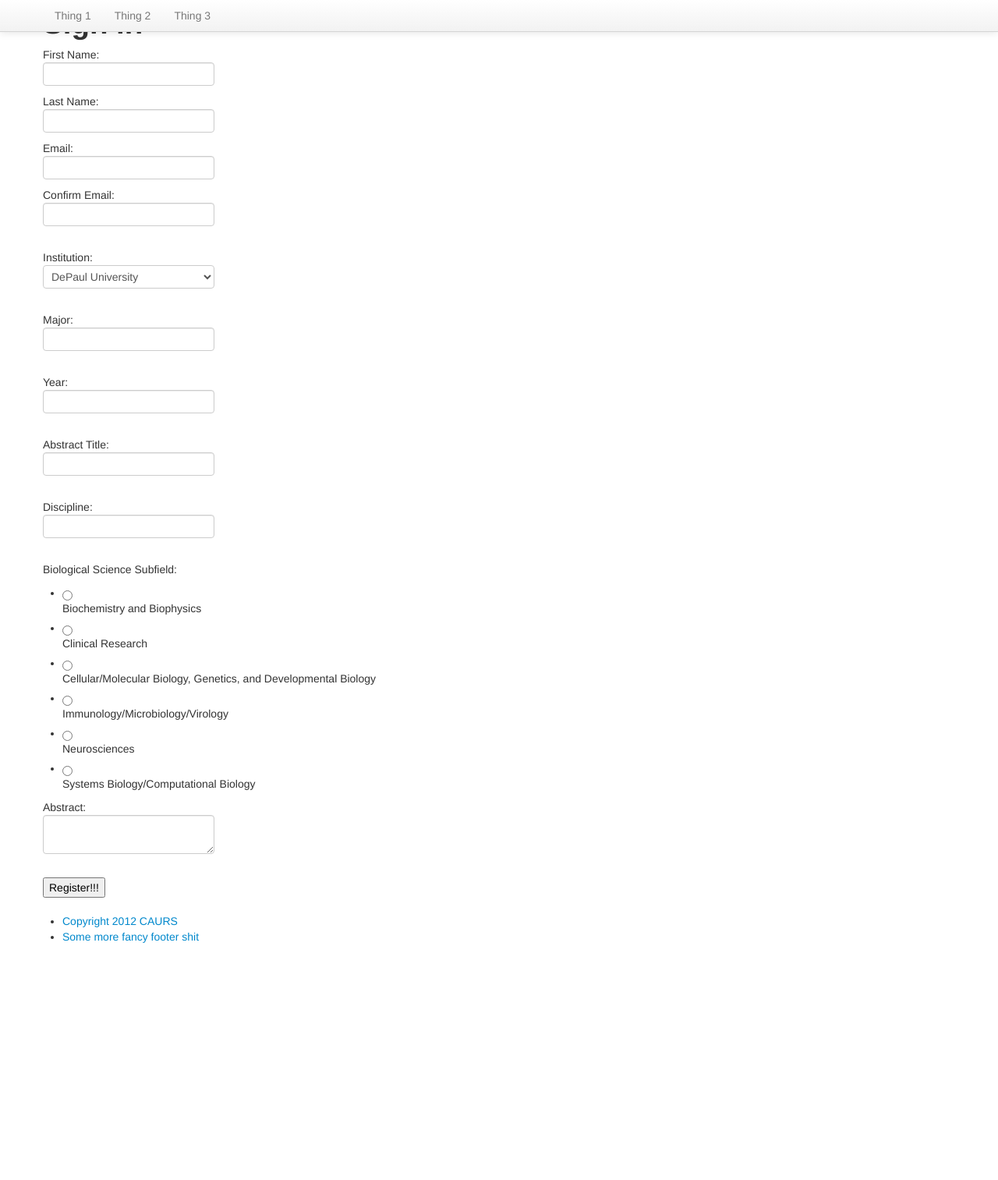
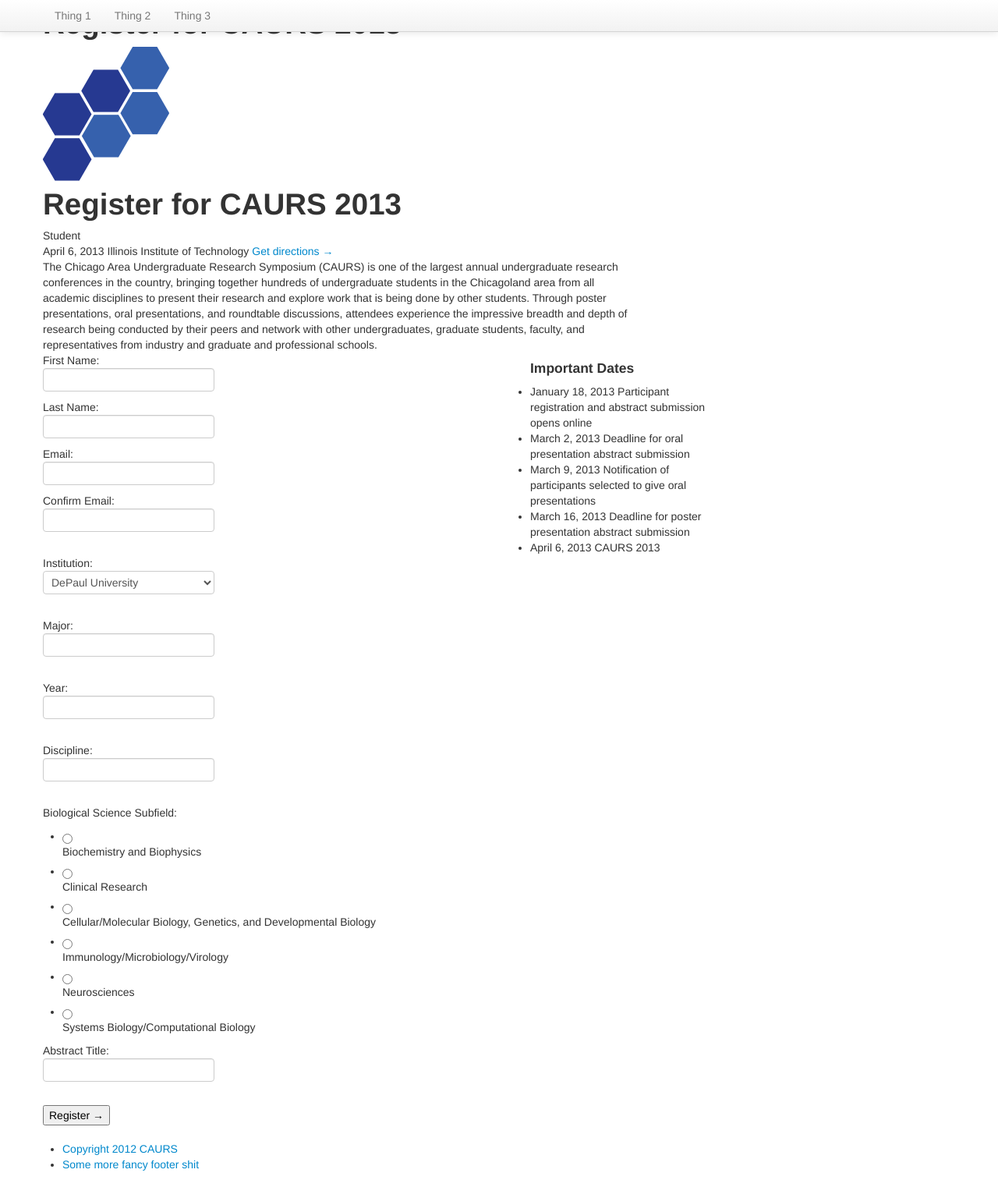
Before and after one commit to madhavsuresh/comptroller, a Flask app: page /register in a window 1280 px wide. Shown: the whole page at 78% size. Before the commit the page ends 1209 px from the top, so only its background shows below. Run offline with Flask 2, Linux system fonts and the light colour scheme; parts of the project's set-up code (start-up, migrations or seed data) failed here and were passed over.

Commit message:
adds logo, additional header content and right rail. [closes #8]

```diff
--- a/app/templates/register.html
+++ b/app/templates/register.html
@@ -1,6 +1,27 @@
 {% extends "_base.html" %}
 {% block content %}
-    <h1> Sign in </h1>
+    <h1>Register for CAURS 2013</h1>
+    <div class='intro'>
+      <img class='logo' src='/img/logo.png' />
+      <h1>Register for CAURS 2013</h1>
+      <div class='role'>
+        Student
+      </div>
+      <div class='details'>
+        <span class='date'>April 6, 2013</span>
+        <span class='location'>Illinois Institute of Technology</span>
+        <span class='map'><a href='https://maps.google.com/maps?ie=UTF-8&gl=us&daddr=3360+S+State+St,+Chicago,+IL+60616&panel=1&f=d&fb=1&dirflg=d&geocode=0,41.834038,-87.625680&cid=0,0,10505741682962296602&hq=illinois+institute+of+technology&hnear=illinois+institute+of+technology&ei=tu34ULfLCKq30AGdkoDoDg&ved=0CKYBEPUX'>Get directions &rarr;</a></span>
+      </div>
+      <div class='blurb'>
+        The Chicago Area Undergraduate Research Symposium (CAURS) is one of the largest annual undergraduate research conferences in the country, bringing together hundreds of undergraduate students in the Chicagoland area from all academic disciplines to present their research and explore work that is being done by other students. Through poster presentations, oral presentations, and roundtable discussions, attendees experience the impressive breadth and depth of research being conducted by their peers and network with other undergraduates, graduate students, faculty, and representatives from industry and graduate and professional schools.
+      </div>
+    </div>
+
+
+    <div class='row'>
+      <div class='reg-form span9'>
+        <div class='row'>
+          <div class='span6'>
             <form action="" method="post" name="register">
                 {{form.hidden_tag()}}
                 <p>
@@ -49,12 +70,6 @@
                 <span style="color: red;">[{{error}}]</span>
                 {% endfor %} <br>
 
-        Abstract Title: <br>
-        {{form.abstract_title(size=100)}}<br>
-        {% for error in form.errors.abstract_title %}
-        <span style="color: red;">[{{error}}]</span>
-        {% endfor %} <br>
-
                 Discipline: <br>
                 {{form.discipline()}}<br>
                 {% for error in form.errors.discipline %}
@@ -63,13 +78,46 @@
                 Biological Science Subfield: <br>
                 {{form.bio_subfield()}}
 
-
-        Abstract: <br>
-        {{form.abstract()}}<br>
-        {% for error in form.errors.abstract %}
+                Abstract Title: <br>
+                {{form.abstract_title(size=100)}}<br>
+                {% for error in form.errors.abstract_title %}
                 <span style="color: red;">[{{error}}]</span>
                 {% endfor %} <br>
 
-        <p><input type="submit" value="Register!!!"></p>
+                <p><input type="submit" value="Register &rarr;"></p>
             </form>
+          </div>
+
+          <div class='span3'>
+            <ul class='timeline'>
+                <h4>Important Dates</h4>
+                <li>
+                  <span class='dateline'>January 18, 2013</span>
+                  <span class='event'>Participant registration and abstract submission opens online</span>
+                </li>
+
+                <li>
+                  <span class='dateline'>March 2, 2013</span>
+                  <span class='event'>Deadline for oral presentation abstract submission</span>
+                </li>
+
+                <li>
+                  <span class='dateline'>March 9, 2013</span>
+                  <span class='event'>Notification of participants selected to give oral presentations</span>
+                </li>
+
+                <li>
+                  <span class='dateline'>March 16, 2013</span>
+                  <span class='event'>Deadline for poster presentation abstract submission</span>
+                </li>
+
+                <li>
+                  <span class='dateline'>April 6, 2013</span>
+                  <span class='event'>CAURS 2013</span>
+                </li>
+            </ul>
+          </div>
+        </div>
+      </div>
+    </div>
 {% endblock %}
--- a/app/views.py
+++ b/app/views.py
@@ -59,7 +59,6 @@ def get_by_regnum(regnum):
     row_dict = dict((col, getattr(row, col)) for col in row.__table__.columns.keys())
     return render_template('viewreg.html',info = row_dict, **make_context())
 
-
 @app.route('/register',methods=['GET','POST'])
 def register():
     form = RegistrationForm()
```
Lines whose indentation alone changed are shown as unchanged.
